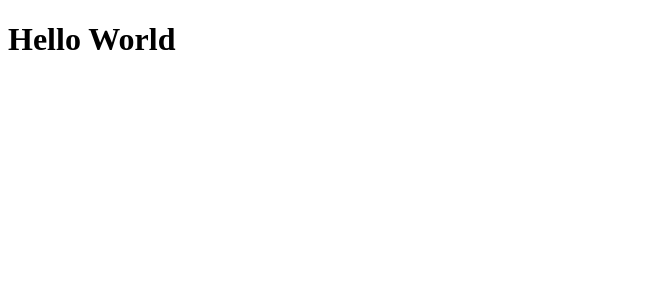
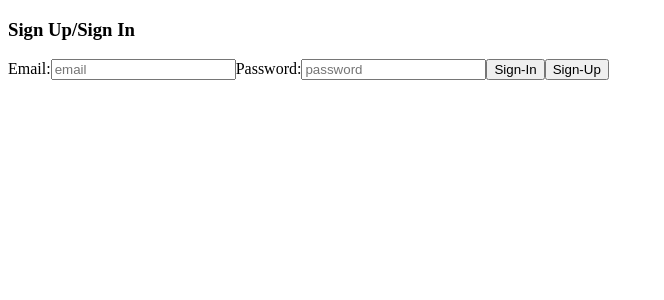
Before and after one commit to clayton-knapp/guestbook-auth-adv-react, a React app: page /login in a window 1280 px wide. Shown: the top 300 px of the page, without its empty margins (0-664 px from the left). Built offline with nearby package versions, Linux system fonts and the light colour scheme.

Commit message:
login form created

```diff
--- a/src/App.jsx
+++ b/src/App.jsx
@@ -1,3 +1,26 @@
+import {
+  Switch,
+  Route,
+} from 'react-router-dom';
+import Login from './views/Login';
+import EntryList from './views/EntryList';
+
+
+
 export default function App() {
-  return <h1>Hello World</h1>;
+  return (
+    <Switch>
+
+      <Route path='/login'>
+        <Login />
+      </Route>
+
+      {/* Root path is to guestbook, but protected route
+      Redirects to /login if no user */}
+      <Route path='/'>
+        <EntryList />
+      </Route>
+
+    </Switch>
+  );
 }
--- a/src/index.jsx
+++ b/src/index.jsx
@@ -1,10 +1,13 @@
 import React from 'react';
 import { render } from 'react-dom';
 import App from './App';
+import { BrowserRouter as Router } from 'react-router-dom';
 
 render(
   <React.StrictMode>
-    <App />
+    <Router>
+      <App />
+    </Router>
   </React.StrictMode>,
   document.getElementById('root')
 );
--- /dev/null
+++ b/src/views/EntryList.jsx
@@ -0,0 +1,7 @@
+import React from 'react';
+
+export default function EntryList() {
+  return (
+    <div>EntryList</div>
+  )
+};
--- /dev/null
+++ b/src/views/Login.jsx
@@ -0,0 +1,60 @@
+import React from 'react';
+import { useState } from 'react';
+
+export default function Login() {
+
+  const [email, setEmail] = useState('');
+  const [password, setPassword] = useState('');
+
+  async function handleSignInSubmit(e) {
+    e.preventDefault();
+    console.log('email', email);
+    // const user = await signInUser(email, password);
+    // setUser(user);
+  }
+
+  async function handleSignUpClick() {
+    console.log('email', email);
+    // const user = await signUpUser(email, password);
+    // setUser(user);
+  }
+
+
+
+  return (
+    <div>
+      <h3>Sign Up/Sign In</h3>
+      <form action=""
+        onSubmit={handleSignInSubmit}
+      >
+        <label htmlFor="email">Email:
+          <input
+            required
+            type="email"
+            name="email"
+            onChange={(e) => setEmail(e.target.value)}
+            placeholder='email'
+            // value={}
+          />
+        </label>
+        <label htmlFor="password">Password:
+          <input
+            required
+            type="password"
+            name="password"
+            onChange={(e) => setPassword(e.target.value)}
+            placeholder='password'
+            // value={ }
+          />
+        </label>
+        <button
+          aria-label="Sign In"
+        >Sign-In</button>
+        <button
+          areia-label="Sign Up"
+          onClick={handleSignUpClick}
+        >Sign-Up</button>
+      </form>
+    </div>
+  )
+};
```
